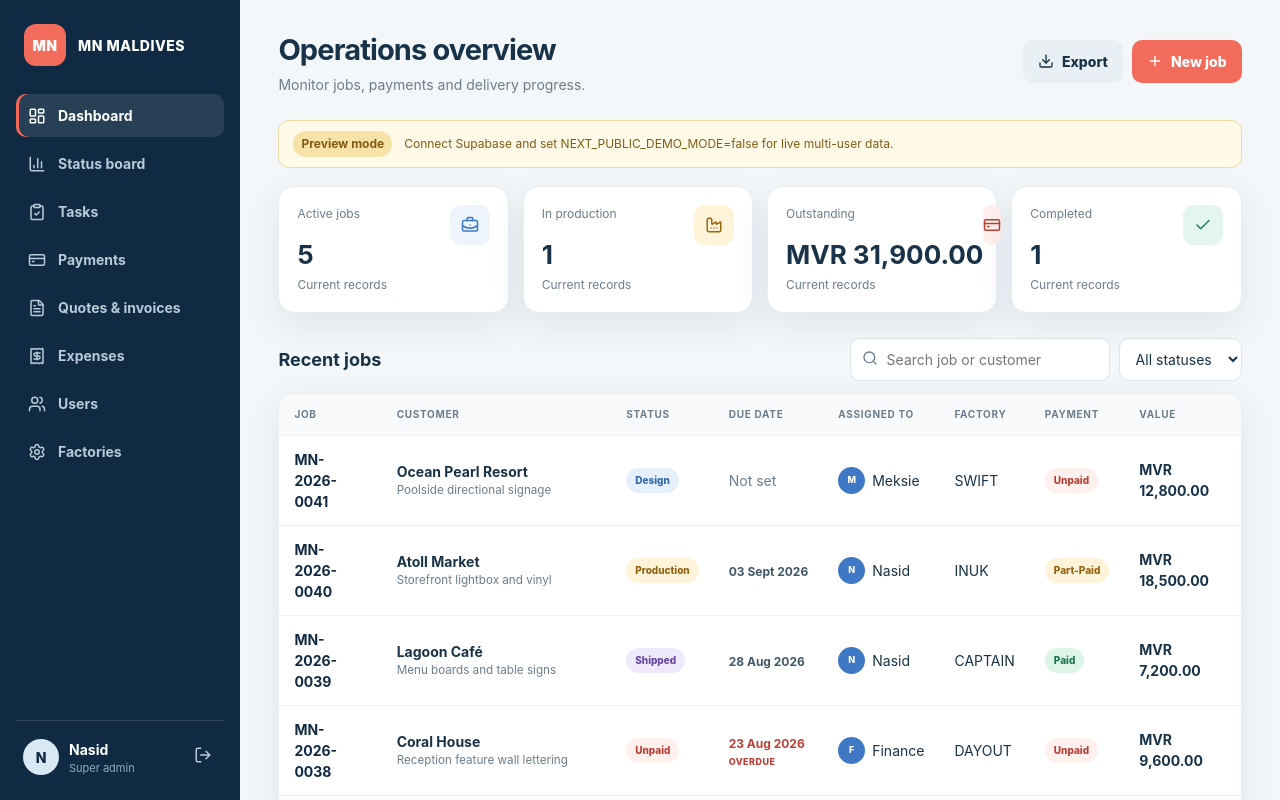
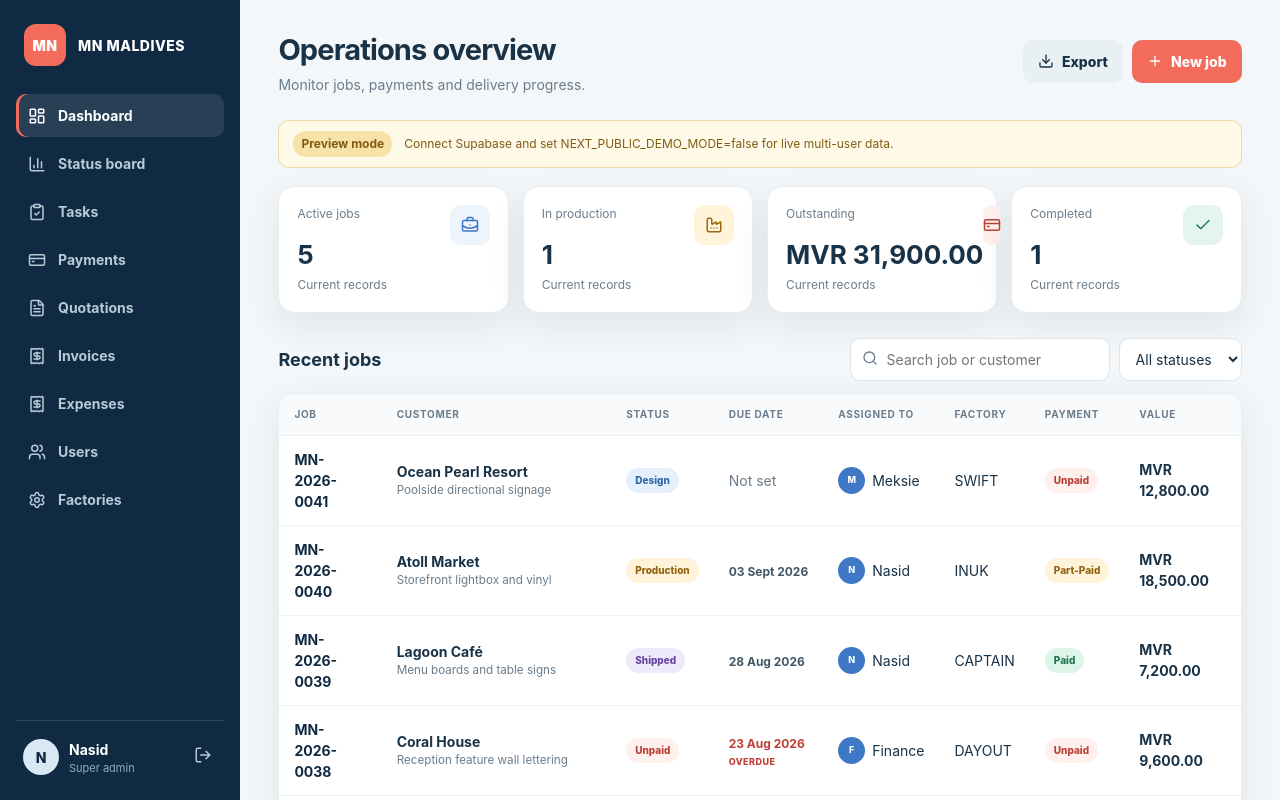
Before and after one commit to mohamednasid-collab/mn-maldives-job-portal, a Next.js app: page / in a window 1280 px wide. Shown: the top 800 px of the page. Built offline with nearby package versions, Linux system fonts and the light colour scheme.

Commit message:
Separate quotation and invoice menus

```diff
--- a/components/Portal.tsx
+++ b/components/Portal.tsx
@@ -238,7 +238,8 @@ type View =
   | "board"
   | "tasks"
   | "payments"
-  | "documents"
+  | "quotations"
+  | "invoices"
   | "expenses"
   | "users"
   | "factories";
@@ -477,7 +478,8 @@ export default function Portal() {
     { id: "board", label: "Status board", Icon: BarChart3 },
     { id: "tasks", label: "Tasks", Icon: ClipboardCheck },
     { id: "payments", label: "Payments", Icon: CreditCard },
-    { id: "documents", label: "Quotes & invoices", Icon: FileText },
+    { id: "quotations", label: "Quotations", Icon: FileText },
+    { id: "invoices", label: "Invoices", Icon: Receipt },
     { id: "expenses", label: "Expenses", Icon: Receipt },
     ...(profile.role === "super_admin"
       ? [
@@ -497,9 +499,13 @@ export default function Portal() {
       "Finance overview",
       "Track quotations, invoices and outstanding balances.",
     ],
-    documents: [
-      "Quotes & invoices",
-      "Create, store and print customer documents.",
+    quotations: [
+      "Quotations",
+      "Create, send, print and convert customer quotations.",
+    ],
+    invoices: [
+      "Invoices",
+      "Create, send, edit and print customer invoices.",
     ],
     expenses: [
       "Expense records",
@@ -572,7 +578,13 @@ export default function Portal() {
             </button>
             {canEdit &&
               !(
-                ["users", "factories", "documents", "expenses"] as View[]
+                [
+                  "users",
+                  "factories",
+                  "quotations",
+                  "invoices",
+                  "expenses",
+                ] as View[]
               ).includes(view) && (
                 <button className="primary" onClick={() => setEditing(null)}>
                   <Plus /> New job
@@ -619,8 +631,19 @@ export default function Portal() {
             open={setEditing}
           />
         )}
-        {view === "documents" && (
+        {view === "quotations" && (
           <Documents
+            mode="quotation"
+            documents={documents}
+            jobs={jobs}
+            demo={demo}
+            reload={loadData}
+            show={show}
+          />
+        )}
+        {view === "invoices" && (
+          <Documents
+            mode="invoice"
             documents={documents}
             jobs={jobs}
             demo={demo}
@@ -656,7 +679,11 @@ export default function Portal() {
         )}
       </main>
       <nav className="mobileNav">
-        {nav.slice(0, 5).map(({ id, label, Icon }) => (
+        {nav
+          .filter(({ id }) =>
+            ["dashboard", "quotations", "invoices", "expenses"].includes(id),
+          )
+          .map(({ id, label, Icon }) => (
           <button
             key={id}
             className={view === id ? "active" : ""}
@@ -665,7 +692,7 @@ export default function Portal() {
             <Icon />
             <span>{label}</span>
           </button>
-        ))}
+          ))}
       </nav>
       {editing !== undefined && (
         <JobDrawer
@@ -1416,12 +1443,14 @@ function Field({
 }
 
 function Documents({
+  mode,
   documents,
   jobs,
   demo,
   reload,
   show,
 }: {
+  mode: "quotation" | "invoice";
   documents: FinancialDocument[];
   jobs: Job[];
   demo: boolean;
@@ -1430,7 +1459,10 @@ function Documents({
 }) {
   const [open, setOpen] = useState(false);
   const [editingDoc, setEditingDoc] = useState<FinancialDocument | null>(null);
-  const [kind, setKind] = useState<"quotation" | "invoice">("quotation");
+  const kind = mode;
+  const visibleDocuments = documents.filter(
+    (document) => document.document_type === mode,
+  );
   const [items, setItems] = useState<DocumentItem[]>([
     { description: "", detail: null, quantity: 1, rate: 0, position: 1 },
   ]);
@@ -1589,25 +1621,13 @@ function Documents({
   return (
     <>
       <section className="sectionHead">
-        <h2>Customer documents</h2>
+        <h2>{mode === "quotation" ? "Customer quotations" : "Customer invoices"}</h2>
         <div className="docActions">
           <button
-            className="secondary"
-            onClick={() => {
-              setKind("quotation");
-              setOpen(true);
-            }}
+            className="primary"
+            onClick={() => setOpen(true)}
           >
-            <Plus /> Quotation
-          </button>
-          <button
-            className="primary"
-            onClick={() => {
-              setKind("invoice");
-              setOpen(true);
-            }}
-          >
-            <Plus /> Invoice
+            <Plus /> New {mode}
           </button>
         </div>
       </section>
@@ -1626,7 +1646,7 @@ function Documents({
             </tr>
           </thead>
           <tbody>
-            {documents.map((d) => {
+            {visibleDocuments.map((d) => {
               const sub = d.items.reduce(
                   (a, i) => a + Number(i.quantity) * Number(i.rate),
                   0,
@@ -1702,8 +1722,10 @@ function Documents({
             })}
           </tbody>
         </table>
-        {!documents.length && (
-          <div className="empty">No quotations or invoices yet.</div>
+        {!visibleDocuments.length && (
+          <div className="empty">
+            No {mode === "quotation" ? "quotations" : "invoices"} yet.
+          </div>
         )}
       </div>
       {open && (
```
